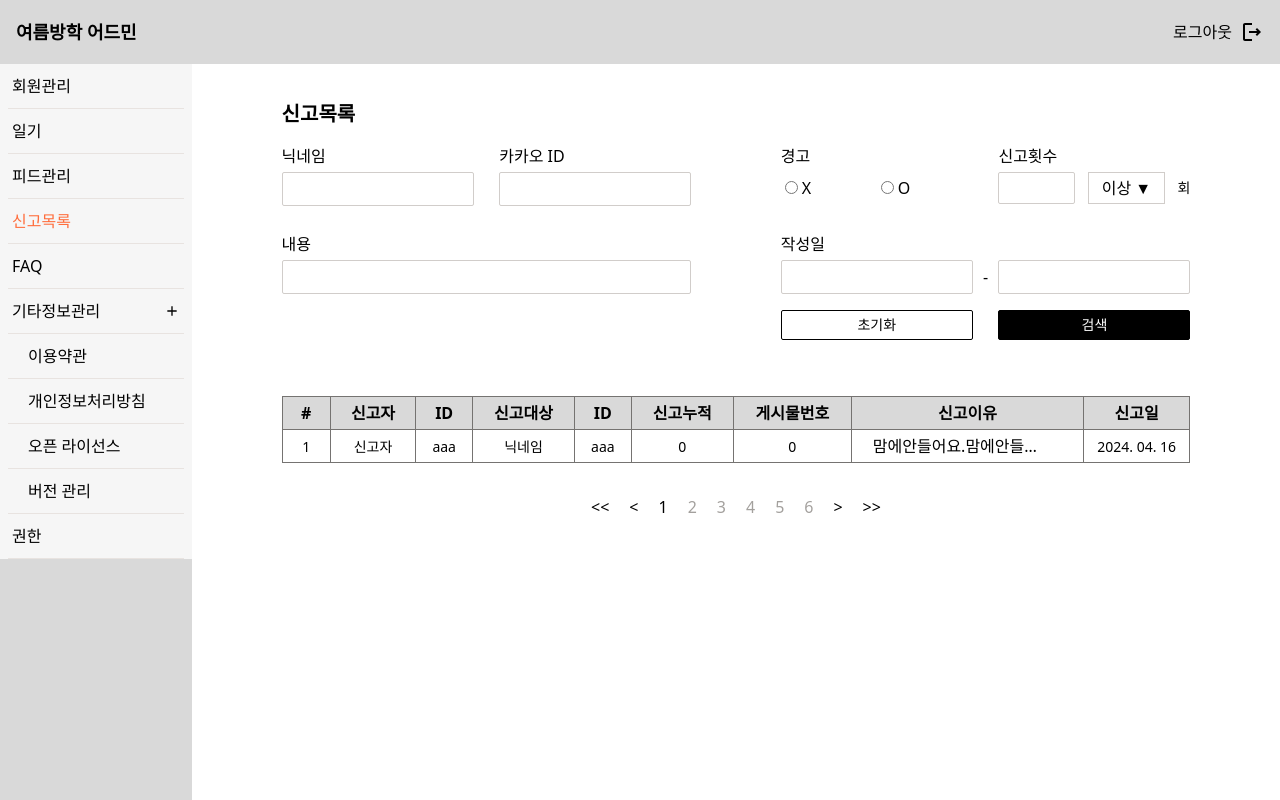
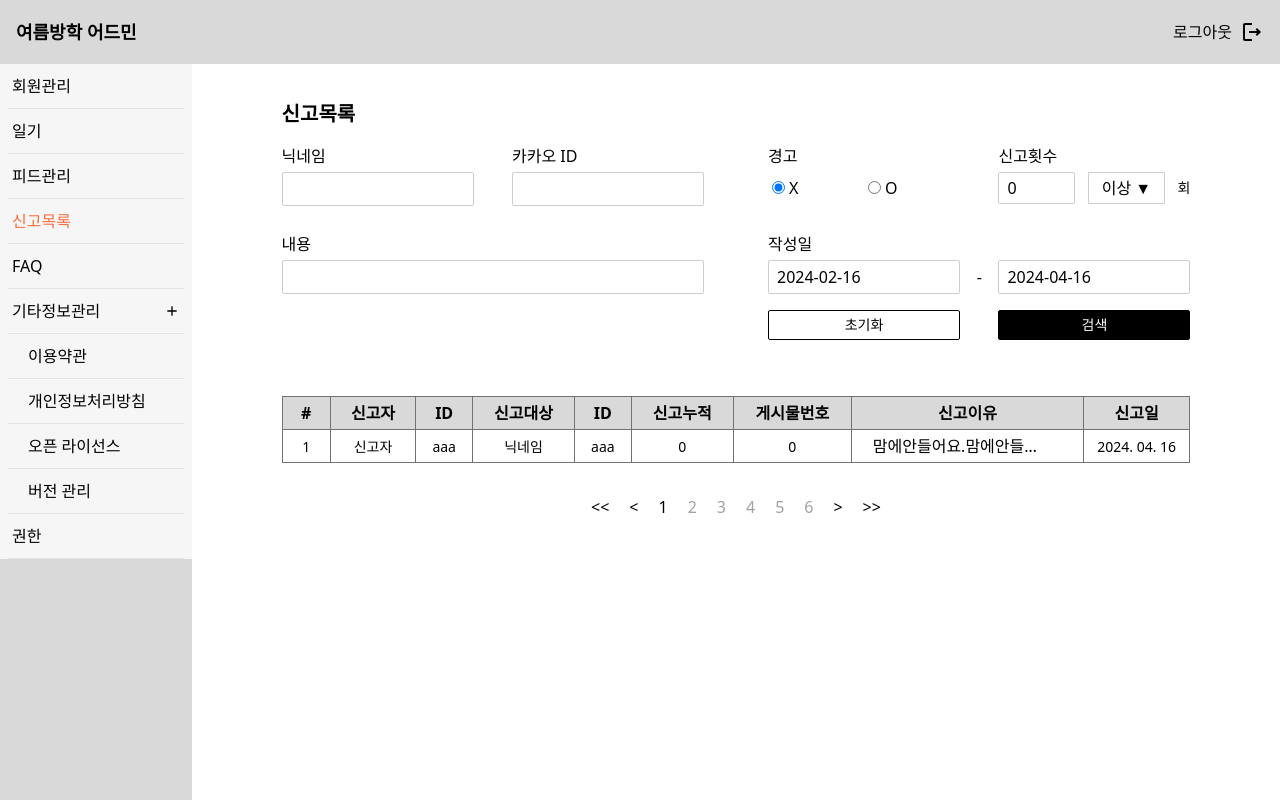
Before and after one commit to cjy00n/summer-vacation-admin, a React (Vite) app: page /report in a window 1280 px wide. Built offline with nearby package versions, Linux system fonts and the light colour scheme.

Commit message:
Feat : add state to ReportPage

```diff
--- a/src/pages/ReportPage.tsx
+++ b/src/pages/ReportPage.tsx
@@ -5,11 +5,36 @@ import ReportResult from "../components/Report/ReportResult";
 import { useGetReports } from "../api/getReports";
 import ReportCountSelect from "../components/common/ReportCountSelect";
 import WarningOXSelect from "../components/common/WarningOXSelect";
+import ReportSearchQuery from "../types/ReportSearchQuery";
+import DatePicker from "../components/common/DatePicker";
 
 const ReportPage = () => {
-  const [reportUnit, setReportUnit] = useState<"이상" | "이하" | "동일">(
-    "이상"
+  const defaultReportSearchQuery: ReportSearchQuery = {
+    nickname: "",
+    kakaoId: "",
+    warning: "X",
+    reportNum: 0,
+    reportUnit: "이상",
+    content: "",
+    reportDateStart: new Date("2024-02-16"),
+    reportDateEnd: new Date(),
+  };
+
+  const [reportSearchQuery, setReportSearchQuery] = useState<ReportSearchQuery>(
+    defaultReportSearchQuery
   );
+
+  const resetReportSearchQuery = () => {
+    setReportSearchQuery(defaultReportSearchQuery);
+  };
+
+  const updateReportSearchField = <K extends keyof ReportSearchQuery>(
+    field: K,
+    value: ReportSearchQuery[K]
+  ) => {
+    setReportSearchQuery({ ...reportSearchQuery, [field]: value });
+  };
+
   const [isReportUnitOpen, setIsReportUnitOpen] = useState(false);
   const { data: reportsResult } = useGetReports();
 
@@ -18,30 +43,55 @@ const ReportPage = () => {
       <MainTitle title="신고목록" />
       <div className="flex flex-col w-full">
         <div className="flex h-20 w-full justify-between">
-          <div className="flex w-[32vw] justify-between">
+          <div className="flex w-long justify-between">
             <div className="flex flex-col">
               <TextLabel text="닉네임" />
-              <input type="text" className="w-[15vw]" />
+              <input
+                type="text"
+                className="w-middle"
+                value={reportSearchQuery.nickname}
+                onChange={(e) =>
+                  updateReportSearchField("nickname", e.target.value)
+                }
+              />
             </div>
             <div className="flex flex-col">
               <TextLabel text="카카오 ID" />
-              <input type="text" className="w-[15vw]" />
+              <input
+                type="text"
+                className="w-middle"
+                value={reportSearchQuery.kakaoId}
+                onChange={(e) =>
+                  updateReportSearchField("kakaoId", e.target.value)
+                }
+              />
             </div>
           </div>
-          <div className="flex w-[32vw] justify-between">
+          <div className="flex w-long justify-between">
             <div className="flex flex-col ">
               <TextLabel text="경고" />
-              <WarningOXSelect />
+              <WarningOXSelect
+                warning={reportSearchQuery.warning}
+                setWarning={(warning) =>
+                  updateReportSearchField("warning", warning)
+                }
+              />
             </div>
-            <div className="flex flex-col w-[15vw]">
+            <div className="flex flex-col w-middle">
               <TextLabel text="신고횟수" />
               <ReportCountSelect
                 toggleReportUnitOpen={() =>
                   setIsReportUnitOpen(!isReportUnitOpen)
                 }
-                reportUnit={reportUnit}
+                reportNum={reportSearchQuery.reportNum}
+                setReportNum={(num) =>
+                  updateReportSearchField("reportNum", num)
+                }
+                reportUnit={reportSearchQuery.reportUnit}
                 isReportUnitOpen={isReportUnitOpen}
-                setReportUnit={setReportUnit}
+                setReportUnit={(unit) =>
+                  updateReportSearchField("reportUnit", unit)
+                }
               />
             </div>
           </div>
@@ -50,22 +100,42 @@ const ReportPage = () => {
           <div className="flex flex-col ">
             <TextLabel text="내용" />
             <div className="flex items-center">
-              <input type="number" className="w-[32vw]" />
+              <input
+                type="text"
+                className="w-long"
+                value={reportSearchQuery.content}
+                onChange={(e) =>
+                  updateReportSearchField("content", e.target.value)
+                }
+              />
             </div>
           </div>
-          <div className="flex flex-col w-[32vw]">
+          <div className="flex flex-col w-long">
             <TextLabel text="작성일" />
             <div className="flex items-center justify-between">
-              <input type="number" className="w-[15vw]" />
-              <span>-</span>
-              <input type="number" className="w-[15vw]" />
+              <DatePicker
+                selected={reportSearchQuery.reportDateStart}
+                onChange={(date) =>
+                  updateReportSearchField("reportDateStart", date)
+                }
+              />
+              <span className="w-full text-center">-</span>
+              <DatePicker
+                selected={reportSearchQuery.reportDateEnd}
+                onChange={(date) =>
+                  updateReportSearchField("reportDateEnd", date)
+                }
+              />
             </div>
-            <div className="flex justify-between w-[32vw] my-4">
-              <button className="bg-white border border-black border-solid text-black w-[15vw] rounded-sm py-1 text-sm">
+            <div className="flex justify-between w-long my-4">
+              <button
+                onClick={resetReportSearchQuery}
+                className="bg-white border border-black border-solid text-black w-middle rounded-sm py-1 text-sm"
+              >
                 초기화
               </button>
               <span></span>
-              <button className="bg-black border border-solid border-black  text-white w-[15vw] rounded-sm py-1 text-sm">
+              <button className="bg-black border border-solid border-black  text-white w-middle rounded-sm py-1 text-sm">
                 검색
               </button>
             </div>
--- /dev/null
+++ b/src/types/ReportSearchQuery.ts
@@ -0,0 +1,13 @@
+import { ReportUnit } from "./Report";
+import { Warning } from "./Warning";
+
+export default interface ReportSearchQuery {
+  nickname: string;
+  kakaoId: string;
+  warning: Warning;
+  reportNum: number;
+  reportUnit: ReportUnit;
+  content: string;
+  reportDateStart: Date | null;
+  reportDateEnd: Date | null;
+}
```
